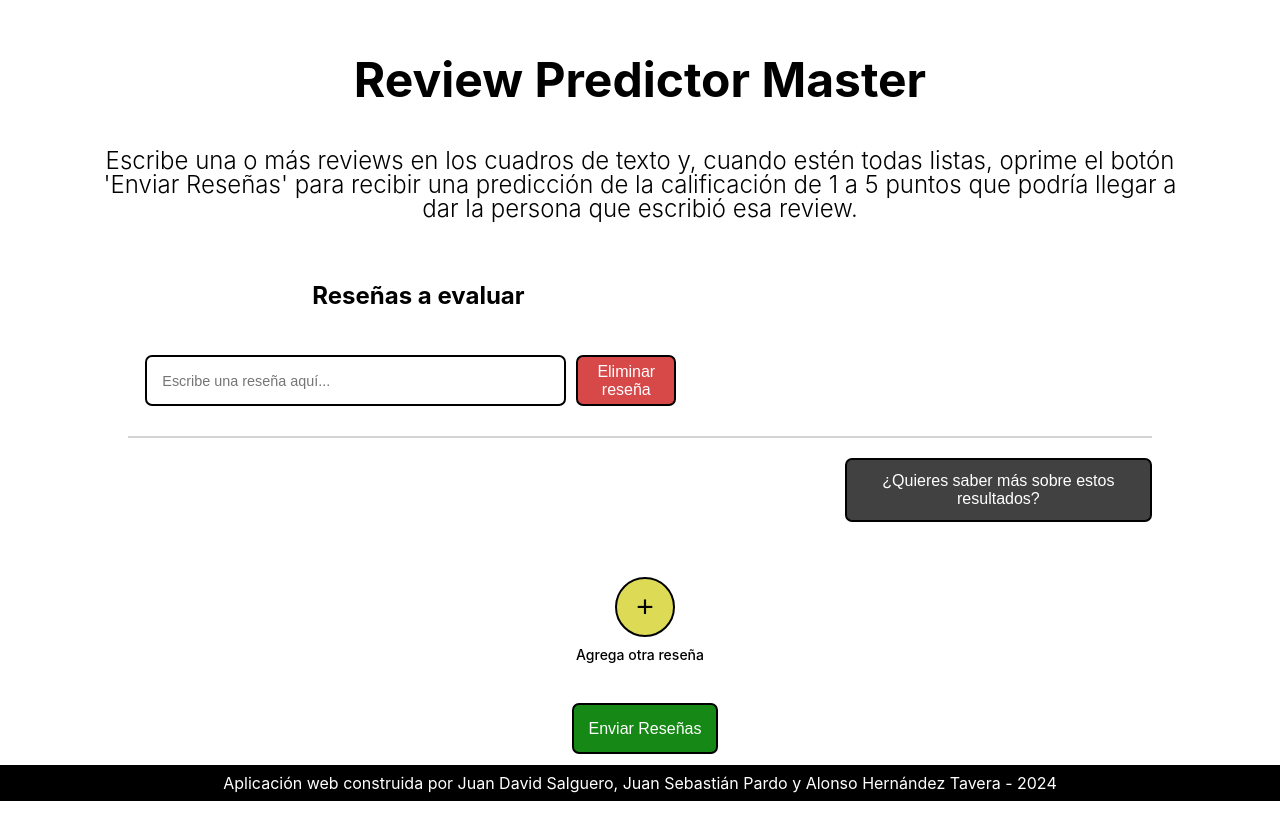
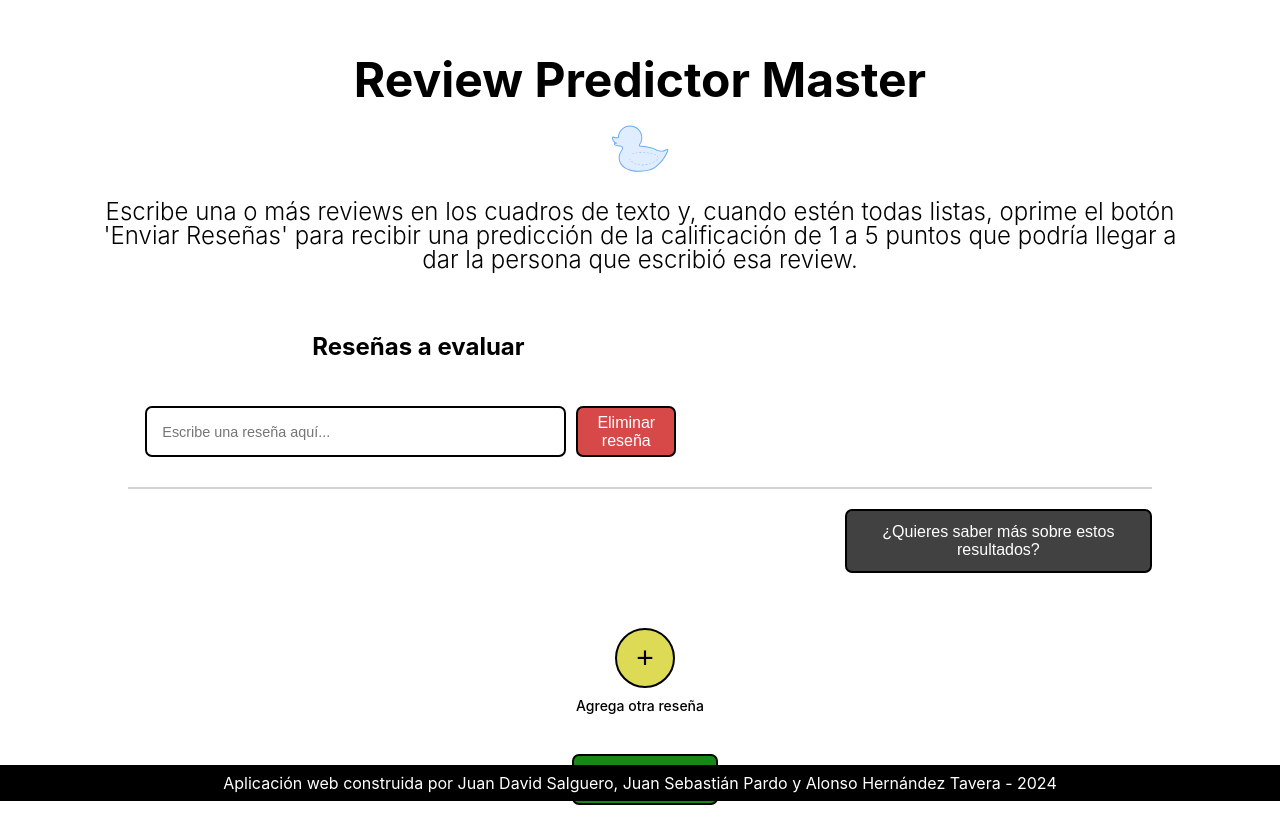
Before and after one commit to juanspardor/Etapa2-ProyectoBI, a React (Create React App) app in the folder Etapa2_Front/frontApp/: page / in a window 1280 px wide. Before the commit the page ends 800 px from the top, so only its background shows below. Built offline with nearby package versions, Linux system fonts and the light colour scheme.

Commit message:
Minor Changes to the Front App

```diff
--- a/Etapa2_Front/frontApp/src/App.css
+++ b/Etapa2_Front/frontApp/src/App.css
@@ -11,3 +11,10 @@
   margin-top: 50px;
   font-size: 3em;
 }
+
+#logo_app {
+  width: 5%;
+  margin-top: -2%;
+  margin-bottom: 1%;
+  pointer-events: none;
+}
--- a/Etapa2_Front/frontApp/src/App.js
+++ b/Etapa2_Front/frontApp/src/App.js
@@ -6,6 +6,7 @@ function App() {
   return (
     <div className="App">
       <h1 id='titulo_app'>Review Predictor Master</h1>
+      <img src='duck-icon.svg' alt='Duck' id='logo_app' />
       <p id='subtitulo_app'>Escribe una o más reviews en los cuadros de texto y, cuando estén todas listas, oprime el botón 'Enviar Reseñas' para recibir una predicción de la calificación de 1 a 5 puntos que podría llegar a dar la persona que escribió esa review.</p>
       <ReviewInputManager />
     </div>
```
